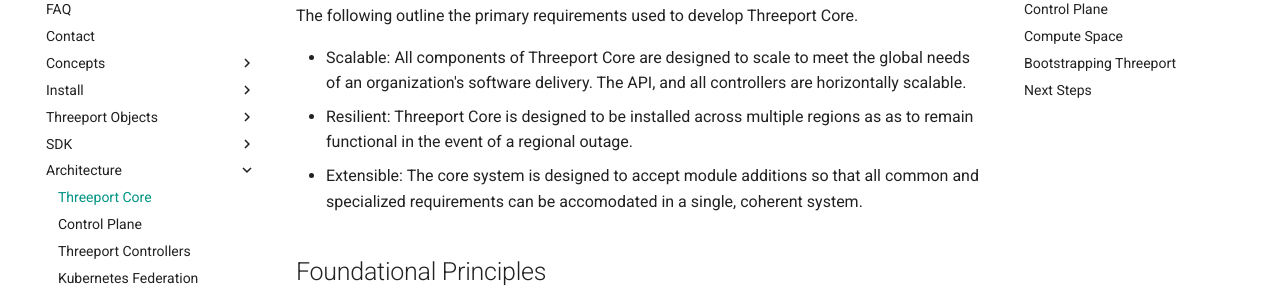
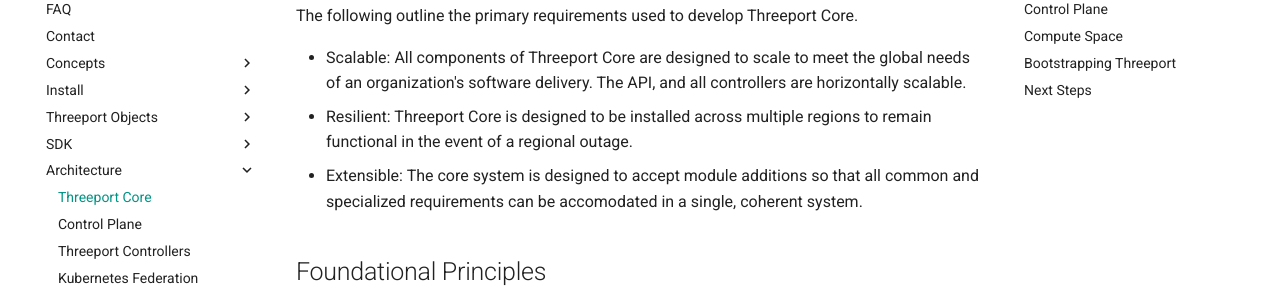
Before and after one commit to threeport/threeport, an MkDocs documentation site: the page built from docs/docs/architecture/threeport-core.md, in a window 1280 px wide and 900 px high, scrolled down 723 px. Shown: the part 153-453 px from the top of the window. Built offline with MkDocs 1.6.1 and Material for MkDocs 9.7.7, drawn with Linux system fonts in a browser that asks for light colours; comment, search, counter and statistics services are not loaded.

```diff
--- a/docs/docs/architecture/threeport-core.md
+++ b/docs/docs/architecture/threeport-core.md
@@ -18,7 +18,7 @@ services needed for the application to run successfully.
 The following outline the primary requirements used to develop Threeport Core.
 
 * Scalable: All components of Threeport Core are designed to scale to meet the global needs of an organization's software delivery.  The API, and all controllers are horizontally scalable.
-* Resilient: Threeport Core is designed to be installed across multiple regions as as to remain functional in the event of a regional outage.
+* Resilient: Threeport Core is designed to be installed across multiple regions to remain functional in the event of a regional outage.
 * Extensible: The core system is designed to accept module additions so that all common and specialized requirements can be accomodated in a single, coherent system.
 
 ## Foundational Principles
```
